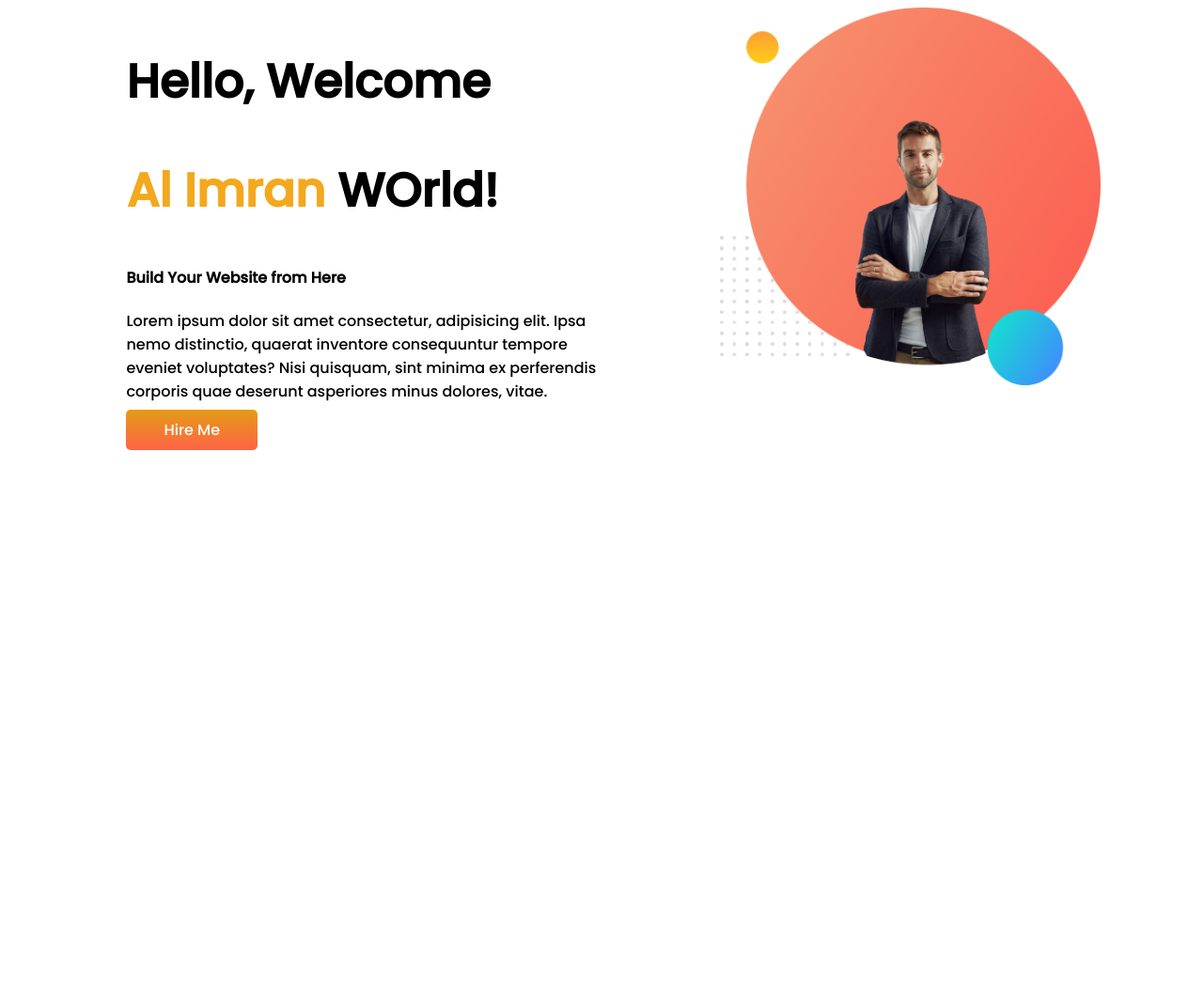
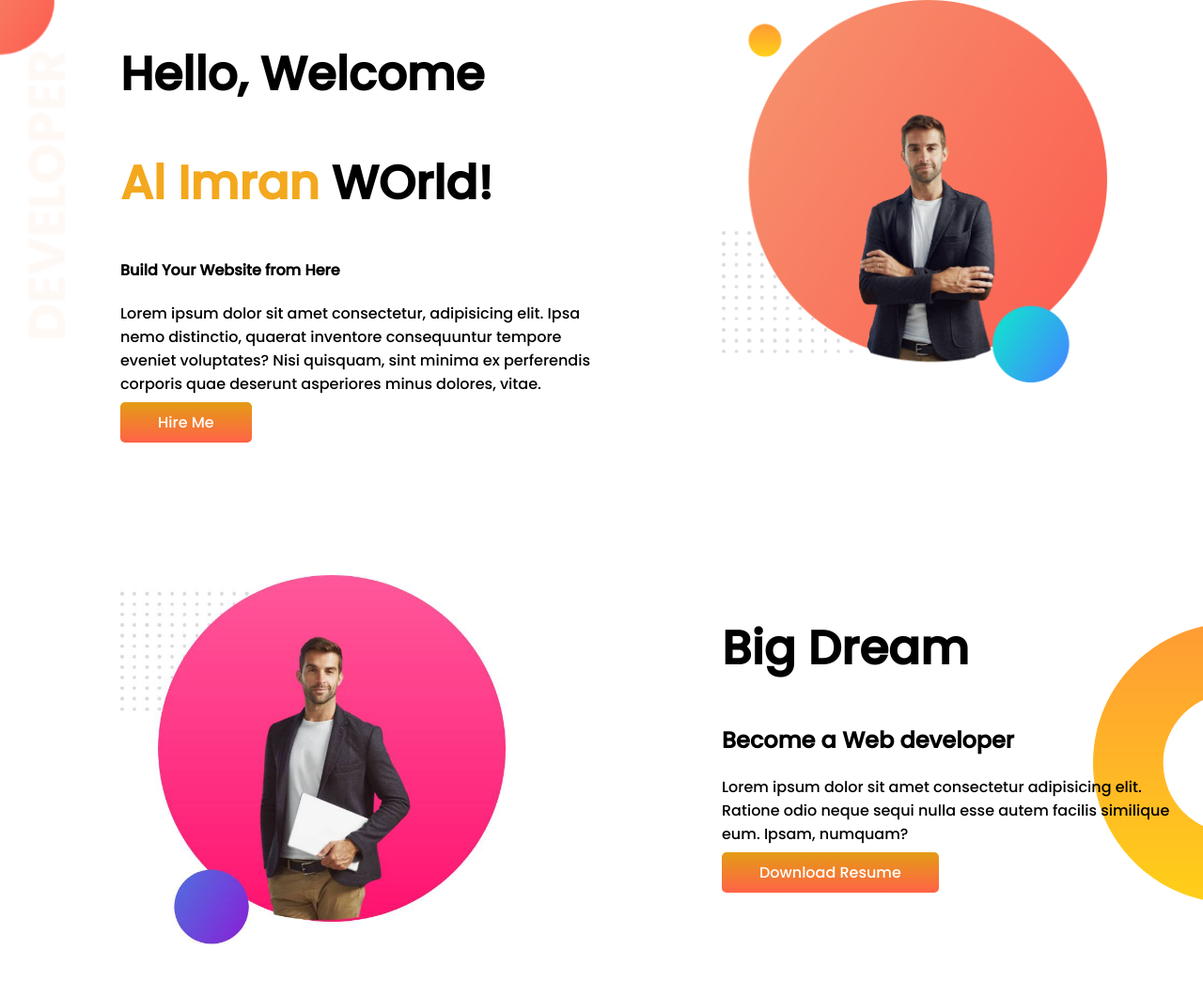
Before and after one commit to 002imran/practice_portfolio, a plain HTML site: page index.html in a window 1280 px wide. Shown: the whole page at 94% size. Before the commit the page ends 800 px from the top, so only its background shows below. Drawn offline with Linux system fonts and the light colour scheme.

Commit message:
dream banner

```diff
--- a/index.html
+++ b/index.html
@@ -14,7 +14,7 @@
 
 </head>
 <body>
-    <section>
+    <section class="top-banner">
         <div class="half-width">
             <h1>Hello, Welcome</h1>
             <h1> <span class="orange-color">Al Imran</span> WOrld!</h1>
@@ -32,6 +32,21 @@
 
     </section>
 
+    <section class="big-dream">
+        <div class="half-width">
+            <img src="./images/myphoto2.jpg" alt="myphoto2">
+        </div>
+        <div class="half-width">
+            <h1>Big Dream</h1>
+            <h2>Become a Web developer</h2>
+            <p>Lorem ipsum dolor sit amet consectetur adipisicing elit. Ratione odio neque sequi nulla esse autem facilis similique
+            eum. Ipsam, numquam?</p>
+            <a class="button" href="" target="_blank">Download Resume</a>
+        </div>
+    </section>
+
+
+
 
 </body>
 </html>
--- a/style.css
+++ b/style.css
@@ -1,7 +1,11 @@
 body{
-        font-family: 'Epilogue', sans-serif;
-        font-family: 'Lato', sans-serif;
+
         font-family: 'Poppins', sans-serif;
+        margin: 0;
+}
+.top-banner{
+    background-image: url(./images/top-banner.png);
+    background-repeat: no-repeat;
 }
 h1{
     font-size: 50px;
@@ -11,6 +15,7 @@ h1{
 }
 section{
     display: flex;
+    margin-bottom: 150px;
 
 }
 .half-width{
@@ -32,3 +37,8 @@ section{
 
 
 }
+.big-dream{
+    background-image: url(./images/dream-bg.png);
+    background-repeat: no-repeat;
+    background-position: right;
+}
```
Also changed, not shown: images/myphoto2.jpg (added).
